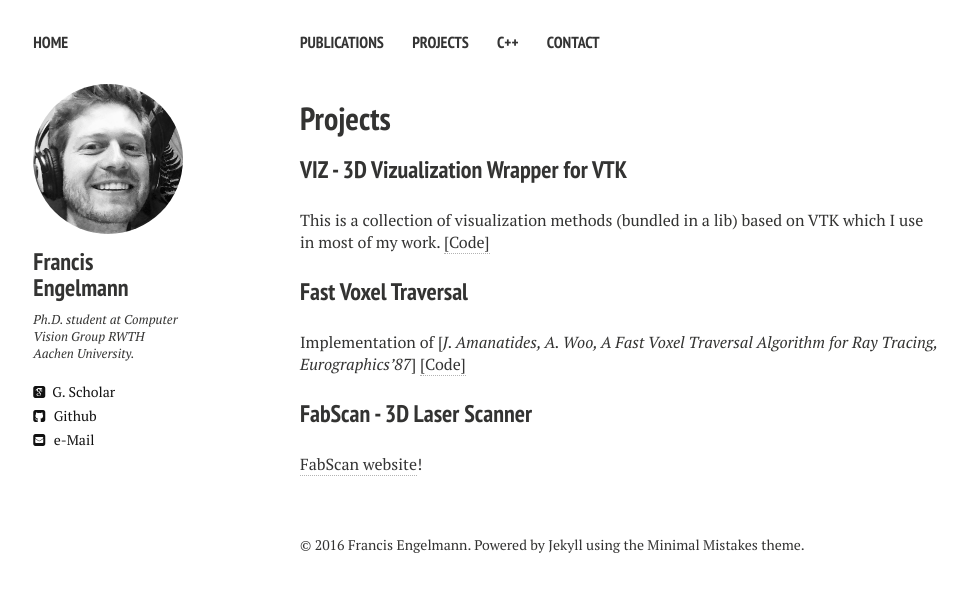
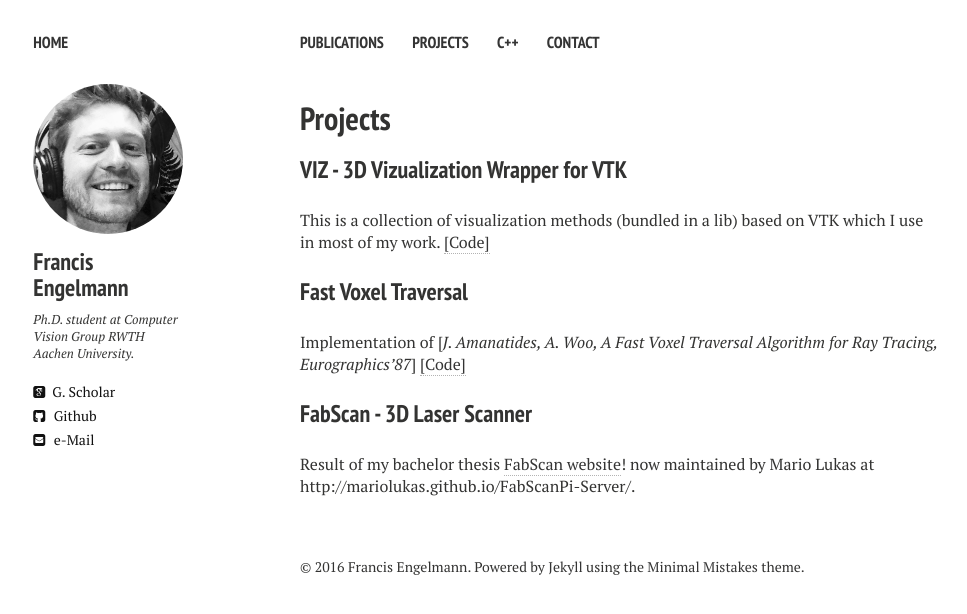
Before and after one commit to francisengelmann/francisengelmann.github.io, a Jekyll site: the page built from projects.md, in a window 1280 px wide. Shown: the top 614 px of the page, without its empty margins (20-987 px from the left). Built offline with Jekyll 4.4.1, drawn with Linux system fonts in a browser that asks for light colours; nearby versions of some CDN libraries.

Commit message:
Update projects.md

```diff
--- a/projects.md
+++ b/projects.md
@@ -16,4 +16,5 @@ Implementation of [*J. Amanatides, A. Woo, A Fast Voxel Traversal Algorithm for
 [[Code]](https://github.com/francisengelmann/fast_voxel_traversal)
 
 ### FabScan - 3D Laser Scanner
-[FabScan website](https://hci.rwth-aachen.de/fabscan)!
+Result of my bachelor thesis [FabScan website](https://hci.rwth-aachen.de/fabscan)!
+now maintained by Mario Lukas at http://mariolukas.github.io/FabScanPi-Server/.
```
